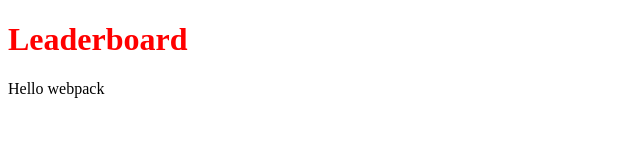
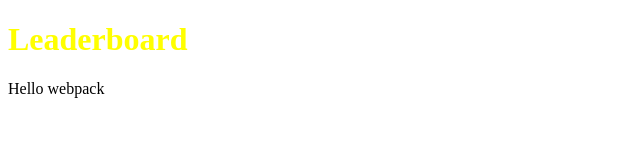
Before and after one commit to StarSheriff2/Leaderboard-Eureka-JS, a website built with webpack: page src/index.html in a window 1280 px wide. Shown: the whole page, without its empty margins (0-640 px from the left). Built offline with nearby package versions, Linux system fonts and the light colour scheme.

Commit message:
set up Sass structure

```diff
--- a/package.json
+++ b/package.json
@@ -6,7 +6,8 @@
   "scripts": {
     "test": "echo \"Error: no test specified\" && exit 1",
     "start": "webpack serve --open",
-    "build": "webpack"
+    "build": "webpack",
+    "wsass": "sass --watch src/scss:src/css"
   },
   "repository": {
     "type": "git",
@@ -28,6 +29,7 @@
     "hint": "^6.1.4",
     "html-loader": "^2.1.2",
     "html-webpack-plugin": "^5.3.2",
+    "sass": "^1.36.0",
     "style-loader": "^3.1.0",
     "stylelint": "^13.13.1",
     "stylelint-config-standard": "^21.0.0",
--- /dev/null
+++ b/src/scss/main.scss
@@ -0,0 +1,3 @@
+h1 {
+  color: yellow;
+}
```
Also changed, not shown: src/css/main.css, 2 other files.
